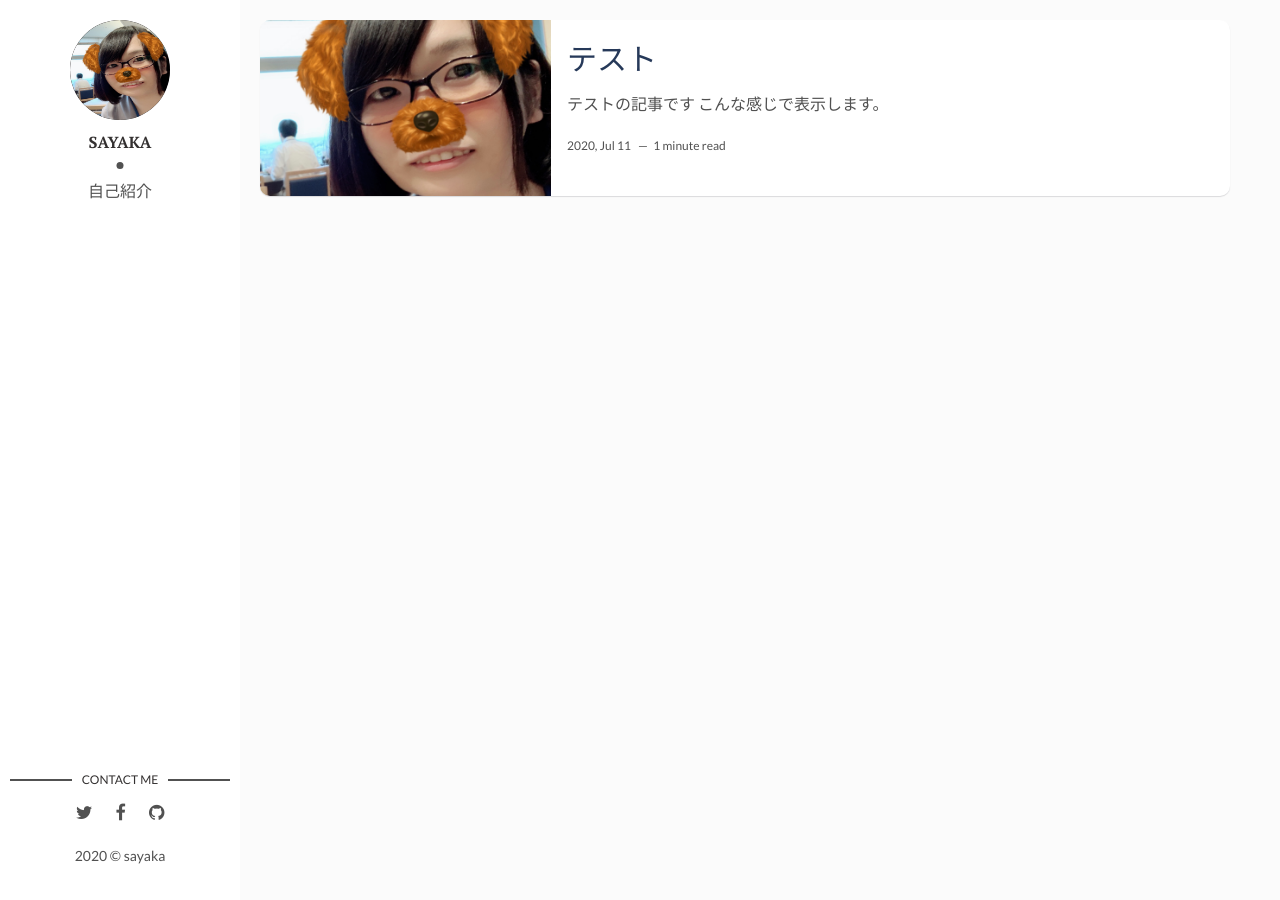
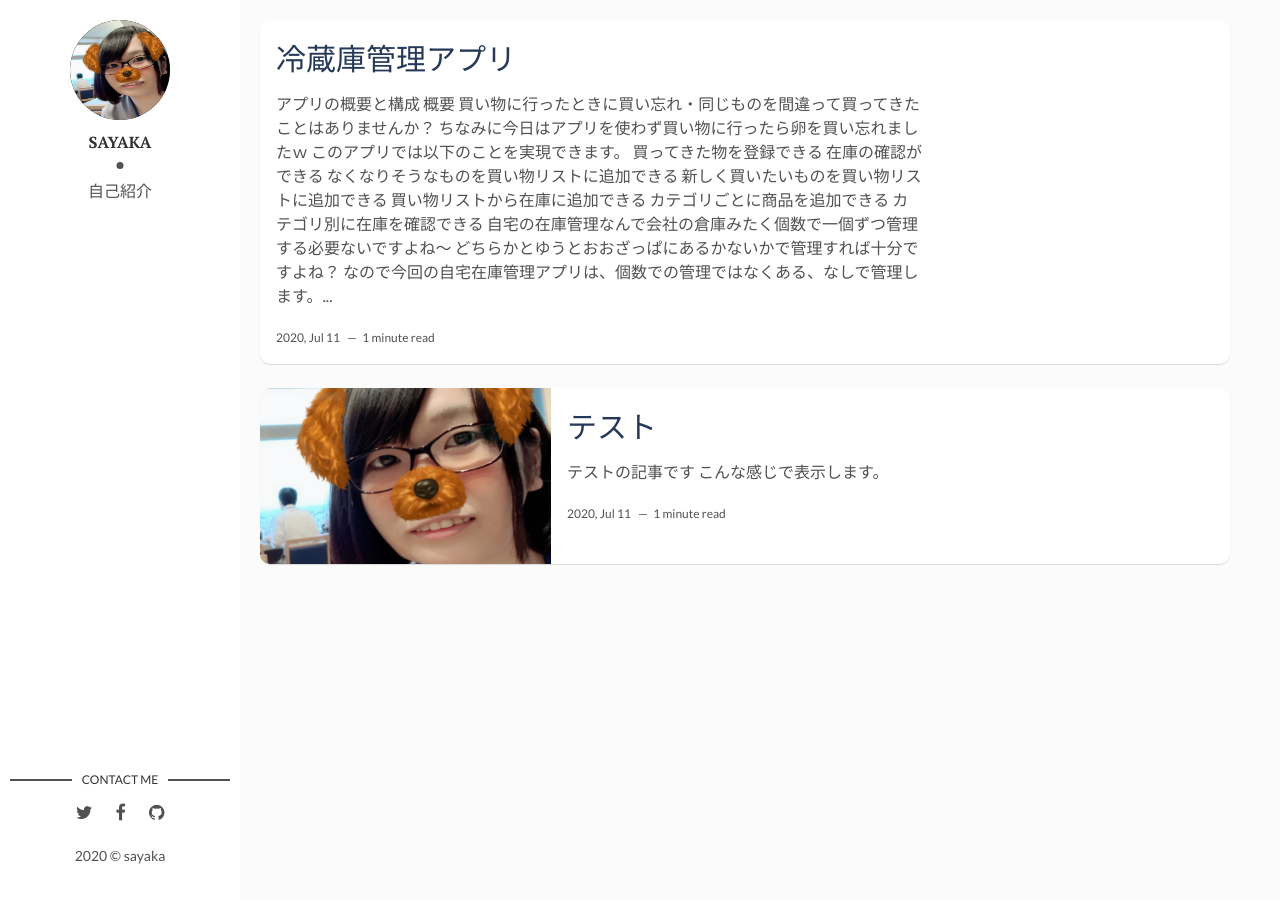
Before and after one commit to kuwatasayaka/saya_diary, a Jekyll site: the page built from index.html, in a window 1280 px wide. Built offline with Jekyll 4.4.1, drawn with Linux system fonts in a browser that asks for light colours; the list of posts is cut into pages by our own code.

Commit message:
在庫管理1

```diff
--- /dev/null
+++ b/_posts/2020-07-11-冷蔵庫管理アプリ.md
@@ -0,0 +1,38 @@
+---
+layout: post
+titile: "自宅の在庫管理アプリを作ってみた～概要と構成編～"
+description: "買い物の買い忘れをなくすアプリのご紹介"
+tags: [Power Apps,Common Data Service,Power Automate,冷蔵庫,日用品,在庫管理]
+img: # Add image post (optional)
+redirect_from:
+  - /2020/07/11
+---
+
+# アプリの概要と構成
+
+## 概要
+買い物に行ったときに買い忘れ・同じものを間違って買ってきたことはありませんか？
+ちなみに今日はアプリを使わず買い物に行ったら卵を買い忘れましたｗ
+
+このアプリでは以下のことを実現できます。
+- 買ってきた物を登録できる
+- 在庫の確認ができる
+- なくなりそうなものを買い物リストに追加できる
+- 新しく買いたいものを買い物リストに追加できる
+- 買い物リストから在庫に追加できる
+- カテゴリごとに商品を追加できる
+- カテゴリ別に在庫を確認できる
+
+
+自宅の在庫管理なんで会社の倉庫みたく個数で一個ずつ管理する必要ないですよね～
+
+どちらかとゆうとおおざっぱにあるかないかで管理すれば十分ですよね？
+
+なので今回の自宅在庫管理アプリは、個数での管理ではなくある、なしで管理します。
+
+##　構成
+- Power Apps
+- Common Data Service
+- Power Automate
+
+次回以降から詳しアプリの作成・解説を始めます。
```
Also changed, not shown: _posts/2020-07-11-テスト.md (+0 -1 lines).
